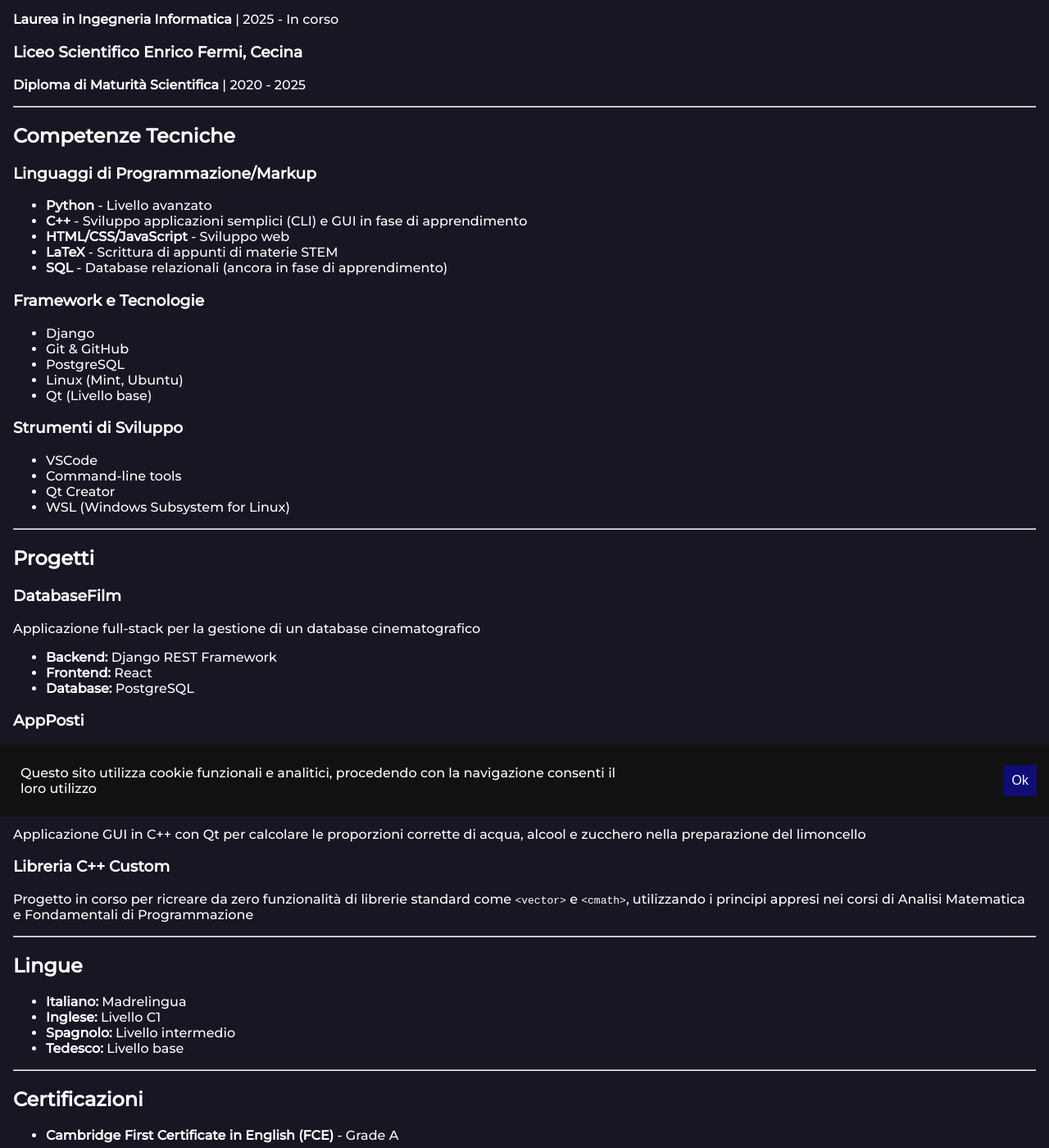
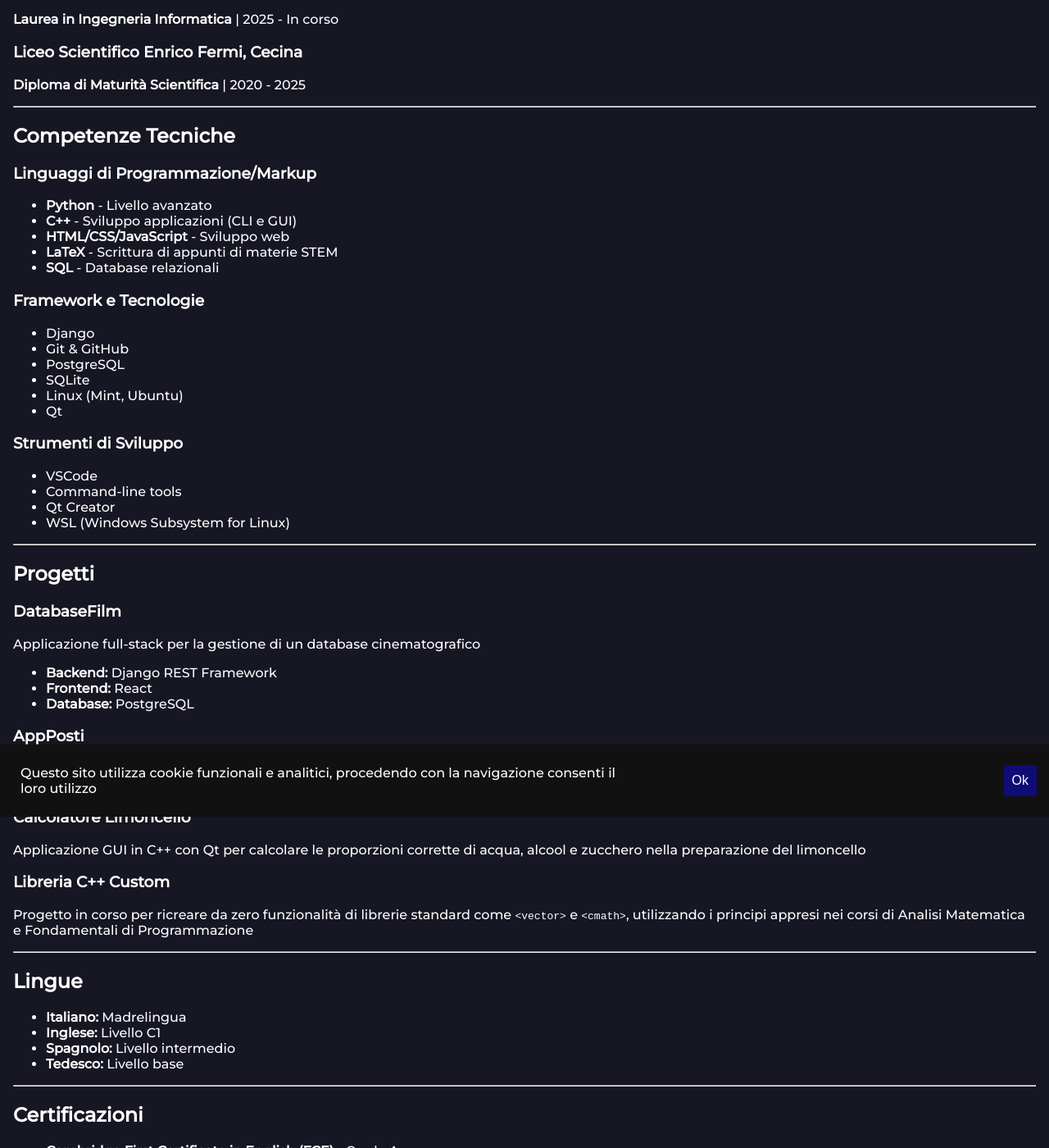
Before and after one commit to Ste517/Ste517.github.io, a Jekyll site: the page built from _pages/cv.md, in a window 1280 px wide and 1400 px high, scrolled down 404 px. Shown: the whole window at 82% size. Built offline with Jekyll 4.4.1, drawn with Linux system fonts in a browser that asks for light colours; some of the changed text lies outside the part shown.

Commit message:
edit: modified CV page

```diff
--- a/_pages/cv.md
+++ b/_pages/cv.md
@@ -31,17 +31,18 @@ nav_order: 2
 
 ### Linguaggi di Programmazione/Markup
 - **Python** - Livello avanzato
-- **C++** - Sviluppo applicazioni semplici (CLI) e GUI in fase di apprendimento
+- **C++** - Sviluppo applicazioni (CLI e GUI)
 - **HTML/CSS/JavaScript** - Sviluppo web
 - **LaTeX** - Scrittura di appunti di materie STEM
-- **SQL** - Database relazionali (ancora in fase di apprendimento)
+- **SQL** - Database relazionali
 
 ### Framework e Tecnologie
 - Django
 - Git & GitHub
 - PostgreSQL
+- SQLite
 - Linux (Mint, Ubuntu)
-- Qt (Livello base)
+- Qt
 
 ### Strumenti di Sviluppo
 - VSCode
```
Also changed, not shown: other parts of _pages/cv.md (+1 -1 lines).
